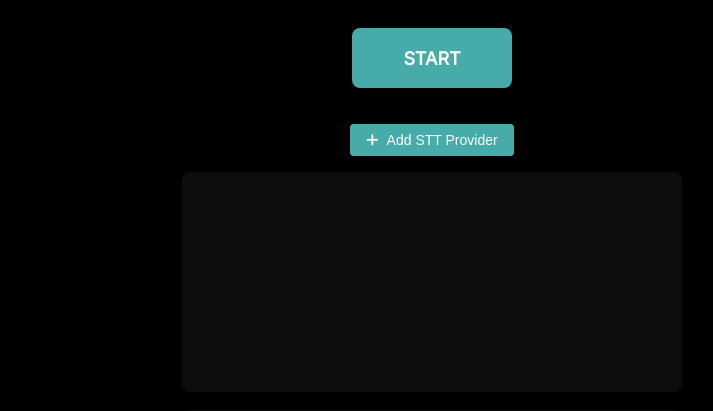
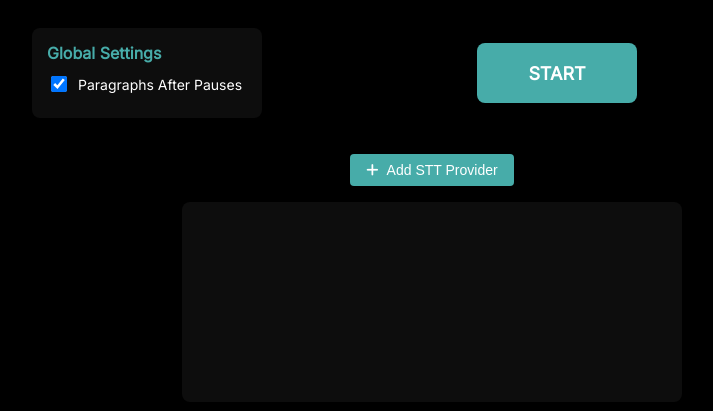
Before and after one commit to Jacob-Lasky/deepgram-python-stt-comparisons, a Flask app: page / in a window 1280 px wide. Shown: the top 411 px of the page, without its empty margins (208-921 px from the left). Run offline with Flask 3, Linux system fonts and the light colour scheme; some libraries are stand-ins or nearby versions.

Commit message:
Add paragraph breaks after pauses and disable interim results by default

```diff
--- a/static/config/providers/deepgram.json
+++ b/static/config/providers/deepgram.json
@@ -4,7 +4,7 @@
     "utterance_end_ms": "1000",
     "endpointing": "10",
     "smart_format": true,
-    "interim_results": true,
+    "interim_results": false,
     "no_delay": false,
     "dictation": false,
     "numerals": false,
--- a/static/config/providers/microsoft.json
+++ b/static/config/providers/microsoft.json
@@ -1,6 +1,6 @@
 {
     "language": "en-US",
-    "interim_results": true,
+    "interim_results": false,
     "profanity_filter": false,
     "price_per_hour": 1.00
 }
--- a/static/script.js
+++ b/static/script.js
@@ -4,6 +4,11 @@ const socket_port = 8001;
 
 // Provider configurations
 let PROVIDER_CONFIGS = {};
+
+// Global settings
+const PAUSE_THRESHOLD_MS = 3000; // 3 seconds pause threshold for paragraph breaks
+let lastFinalTranscriptTimestamps = {}; // Track last FINAL transcript timestamp for each provider
+let lastAnyTranscriptTimestamps = {}; // Track last ANY transcript timestamp for each provider
 
 // Load provider configurations
 async function loadProviderConfigs() {
@@ -90,15 +95,25 @@ document.addEventListener("DOMContentLoaded", async () => {
         const interimResultsCheckbox = provider.getElement('.interim_results');
         const interimResultsEnabled = interimResultsCheckbox ? interimResultsCheckbox.checked : true;
 
+        // Get current timestamp
+        const currentTime = new Date().getTime();
+
+        // Get the timestamp of the last final transcript
+        const lastFinalTime = lastFinalTranscriptTimestamps[provider.id] || 0;
+
         // Update final container
         if (data.is_final) {
             console.log('Processing FINAL transcription:', data.transcription);
+
             // Remove any existing interim span
             const existingInterim = finalCaptions.querySelector('.interim-final');
             if (existingInterim) {
                 existingInterim.remove();
             }
-            // For final results, append as a new span
+
+            // Update the timestamp for the last final transcript
+            lastFinalTranscriptTimestamps[provider.id] = currentTime;
+
             const finalDiv = document.createElement("span");
             finalDiv.textContent = data.transcription + " ";
             finalDiv.className = "final";
@@ -119,6 +134,28 @@ document.addEventListener("DOMContentLoaded", async () => {
         } else {
             console.log('Skipping INTERIM transcription because interim_results is disabled');
         }
+
+        // Get the timestamp of the last any transcript (interim or final)
+        const lastAnyTime = lastAnyTranscriptTimestamps[provider.id] || 0;
+
+        // Calculate time since last ANY transcript
+        const timeSinceLastAny = currentTime - lastAnyTime;
+
+        // Check for paragraph after pauses setting
+        const paragraphsAfterPauses = document.getElementById('paragraphs_after_pauses').checked;
+
+        // If there was a significant pause since the last ANY transcript, and we've had a final transcript before,
+        // add a paragraph break
+        if (paragraphsAfterPauses && lastFinalTime > 0 && timeSinceLastAny > PAUSE_THRESHOLD_MS) {
+            console.log(`Adding paragraph break after ${timeSinceLastAny}ms pause in transcription activity`);
+            const breakElement = document.createElement("br");
+            finalCaptions.appendChild(breakElement);
+            finalCaptions.appendChild(document.createElement("br"));
+        }
+
+        // Always update the timestamp for any transcript update (interim or final)
+        lastAnyTranscriptTimestamps[provider.id] = currentTime;
+
     });
 
     // Add provider button handler
@@ -193,6 +230,7 @@ class Provider {
     this.recordingStartTime = null;
     this.costInterval = null;
     this.pricePerHour = 0;
+    this.lastActivityTimestamp = null;
   }
 
   getElement(selector) {
--- a/static/style.css
+++ b/static/style.css
@@ -446,10 +446,12 @@ h1 {
 
 .top-row {
   display: flex;
-  justify-content: center;
+  justify-content: space-between;
   align-items: center;
   width: 100%;
   padding: 20px 0;
+  max-width: 800px;
+  margin: 0 auto;
 }
 
 .main-column {
@@ -645,3 +647,35 @@ h1 {
   background-color: rgba(76, 175, 80, 0.2);
   border-color: #45a049;
 }
+
+/* Global Settings Styles */
+.global-settings {
+  background: rgba(255, 255, 255, 0.05);
+  border-radius: 8px;
+  padding: 15px;
+  margin-right: 20px;
+  min-width: 200px;
+}
+
+.global-settings-header {
+  margin-bottom: 10px;
+}
+
+.global-settings-header h3 {
+  margin: 0;
+  color: #47aca9;
+  font-size: 16px;
+}
+
+.global-settings-content label {
+  display: flex;
+  align-items: center;
+  gap: 8px;
+  margin: 8px 0;
+  font-size: 14px;
+}
+
+.global-settings-content input[type="checkbox"] {
+  width: 16px;
+  height: 16px;
+}
--- a/templates/index.html
+++ b/templates/index.html
@@ -17,6 +17,17 @@
   <body class="">
     <div class="container">
       <div class="top-row">
+        <div class="global-settings">
+          <div class="global-settings-header">
+            <h3>Global Settings</h3>
+          </div>
+          <div class="global-settings-content">
+            <label>
+              <input type="checkbox" id="paragraphs_after_pauses" checked>
+              Paragraphs After Pauses
+            </label>
+          </div>
+        </div>
         <div class="button-container">
           <input type="checkbox" id="record" class="mic-checkbox" />
           <label for="record" class="mic-button">
@@ -87,7 +98,7 @@
                     <div class="config-group boolean-inputs">
                       <!-- Common fields -->
                       <label data-provider="common">
-                        <input type="checkbox" class="interim_results" checked>
+                        <input type="checkbox" class="interim_results">
                         Interim Results
                       </label>
                       <label data-provider="common">
```
